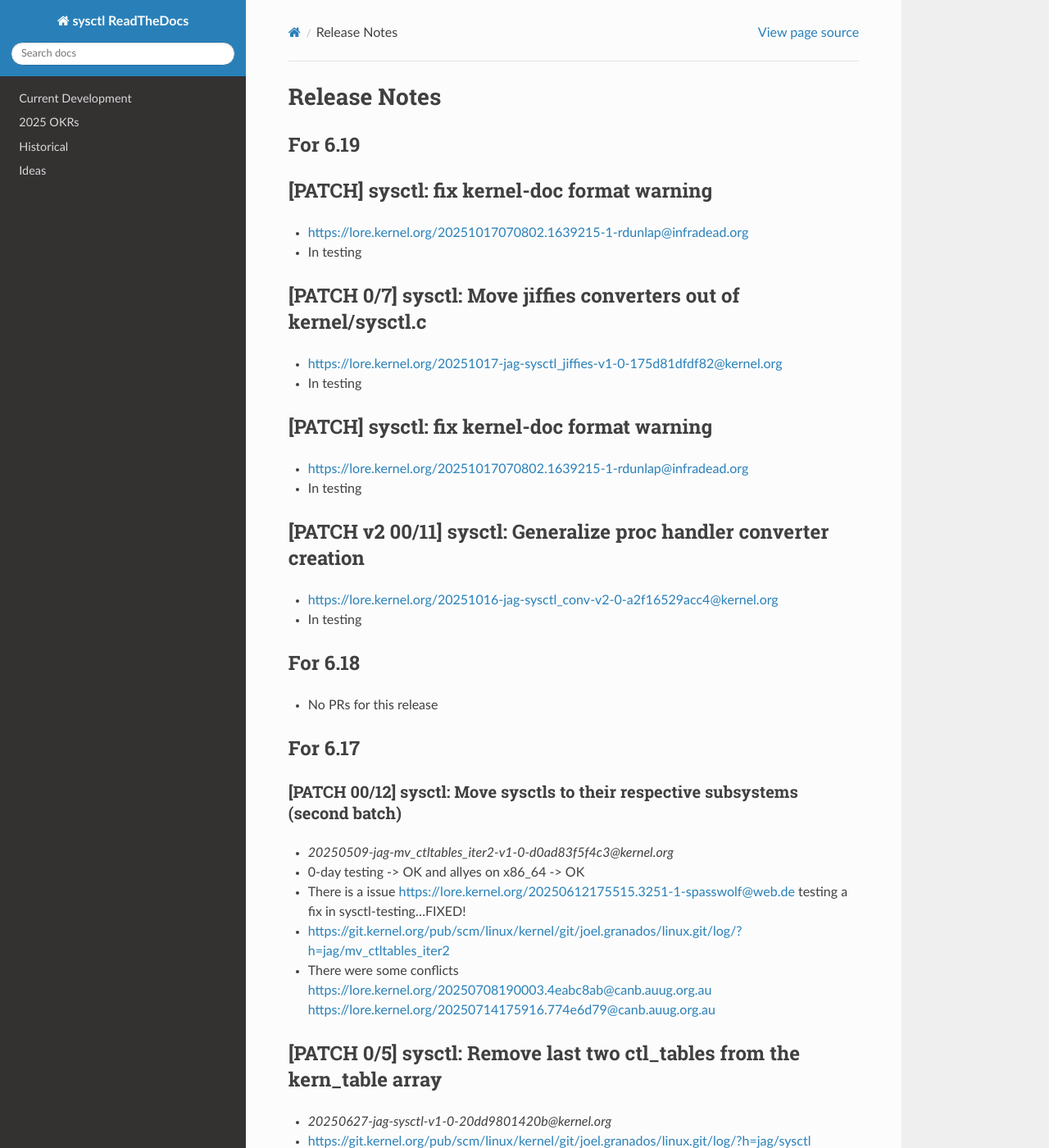
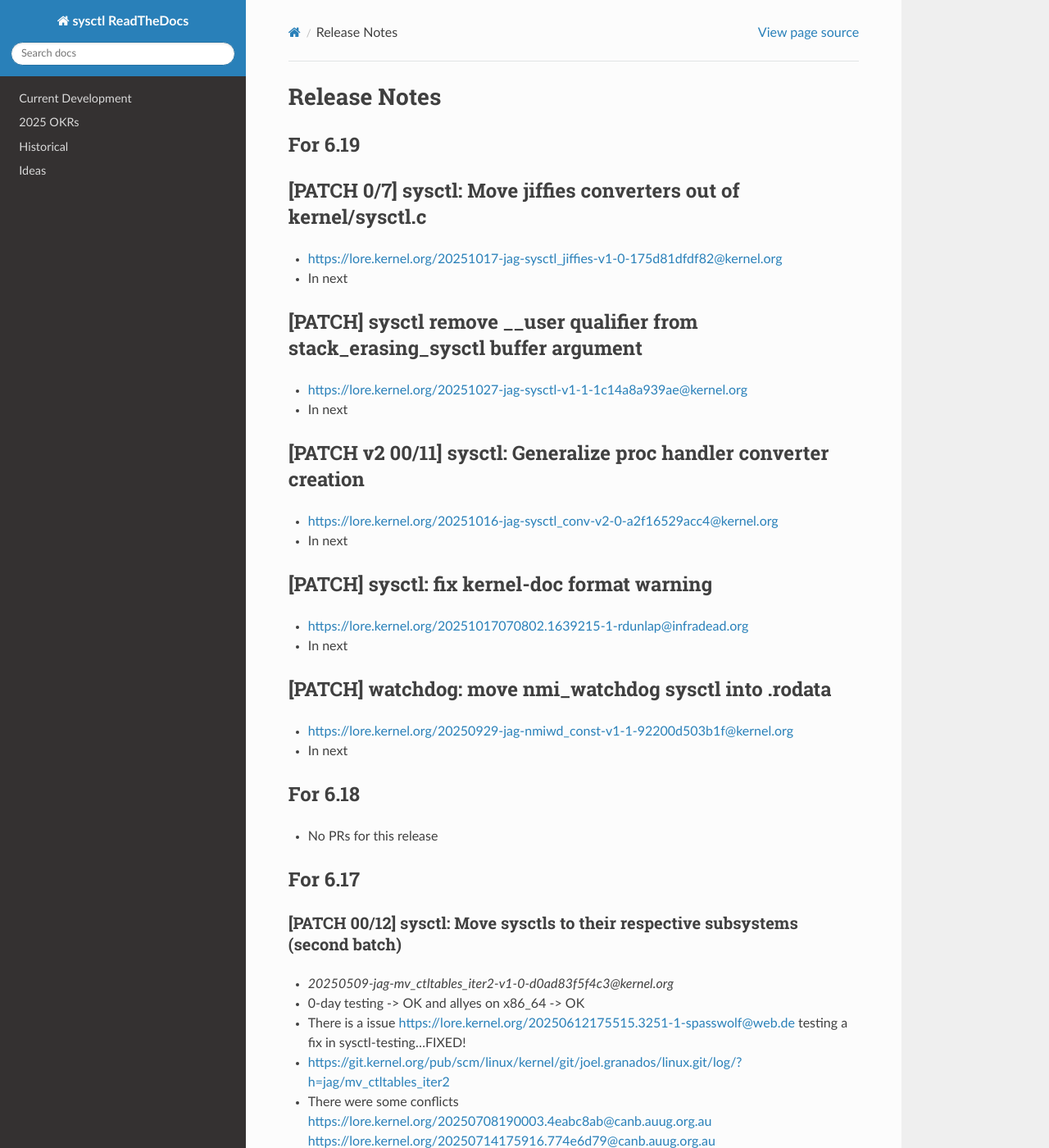
Before and after one commit to Joelgranados/sysctl_dev_rtd, a Sphinx documentation site: the page built from docs/release.rst, in a window 1280 px wide and 1400 px high. Shown: the whole window at 82% size. Built offline with Sphinx 7.4.7 and the Read the Docs theme 3.1.0, drawn with Linux system fonts in a browser that asks for light colours.

Commit message:
Batch update 20251031
Signed-off-by: Joel Granados <joel.granados@kernel.org>

```diff
--- a/docs/release.rst
+++ b/docs/release.rst
@@ -8,25 +8,30 @@ Release Notes
 For 6.19
 ========
 
-[PATCH] sysctl: fix kernel-doc format warning
-=============================================
-* https://lore.kernel.org/20251017070802.1639215-1-rdunlap@infradead.org
-* In testing
-
 [PATCH 0/7] sysctl: Move jiffies converters out of kernel/sysctl.c
 ==================================================================
 * https://lore.kernel.org/20251017-jag-sysctl_jiffies-v1-0-175d81dfdf82@kernel.org
-* In testing
+* In next
+
+[PATCH] sysctl remove __user qualifier from stack_erasing_sysctl buffer argument
+================================================================================
+* https://lore.kernel.org/20251027-jag-sysctl-v1-1-1c14a8a939ae@kernel.org
+* In next
+
+[PATCH v2 00/11] sysctl: Generalize proc handler converter creation
+===================================================================
+* https://lore.kernel.org/20251016-jag-sysctl_conv-v2-0-a2f16529acc4@kernel.org
+* In next
 
 [PATCH] sysctl: fix kernel-doc format warning
 =============================================
 * https://lore.kernel.org/20251017070802.1639215-1-rdunlap@infradead.org
-* In testing
+* In next
 
-[PATCH v2 00/11] sysctl: Generalize proc handler converter creation
-===================================================================
-* https://lore.kernel.org/20251016-jag-sysctl_conv-v2-0-a2f16529acc4@kernel.org
-* In testing
+[PATCH] watchdog: move nmi_watchdog sysctl into .rodata
+=======================================================
+* https://lore.kernel.org/20250929-jag-nmiwd_const-v1-1-92200d503b1f@kernel.org
+* In next
 
 For 6.18
 ========
```
